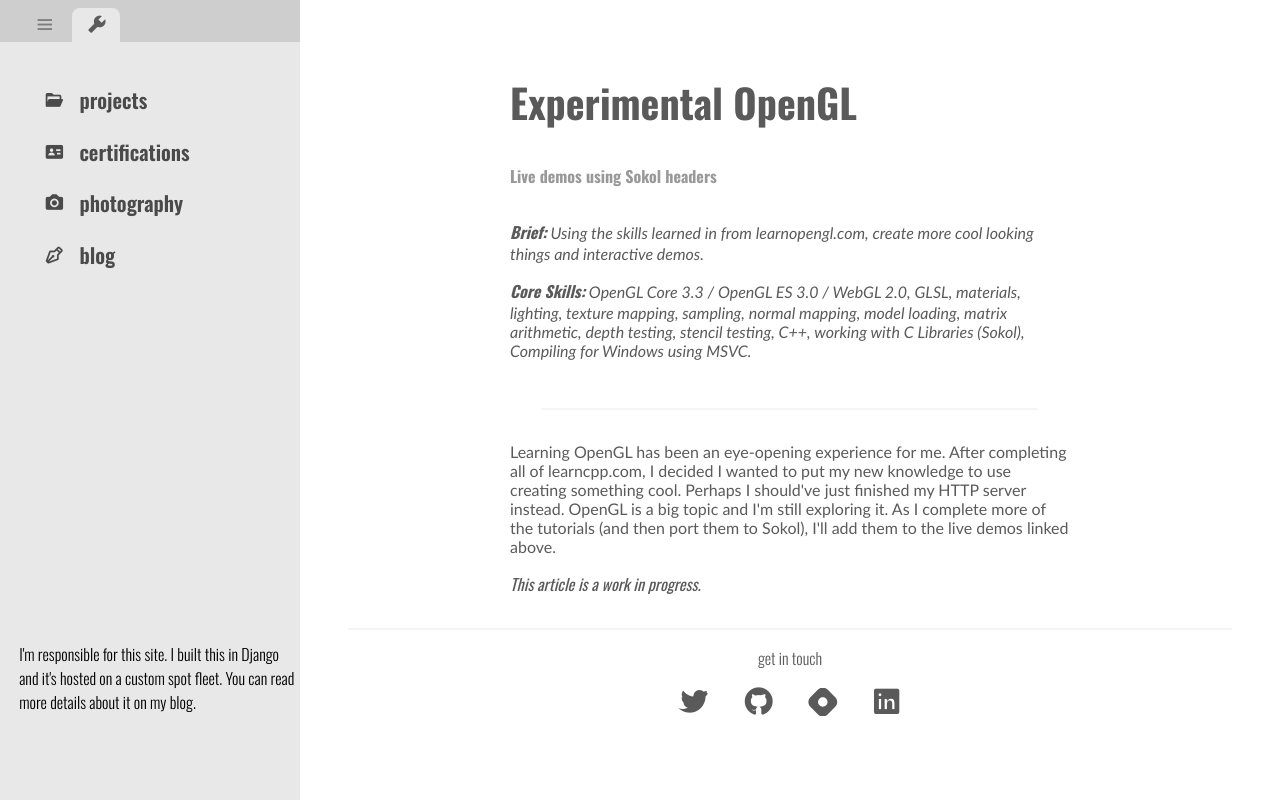
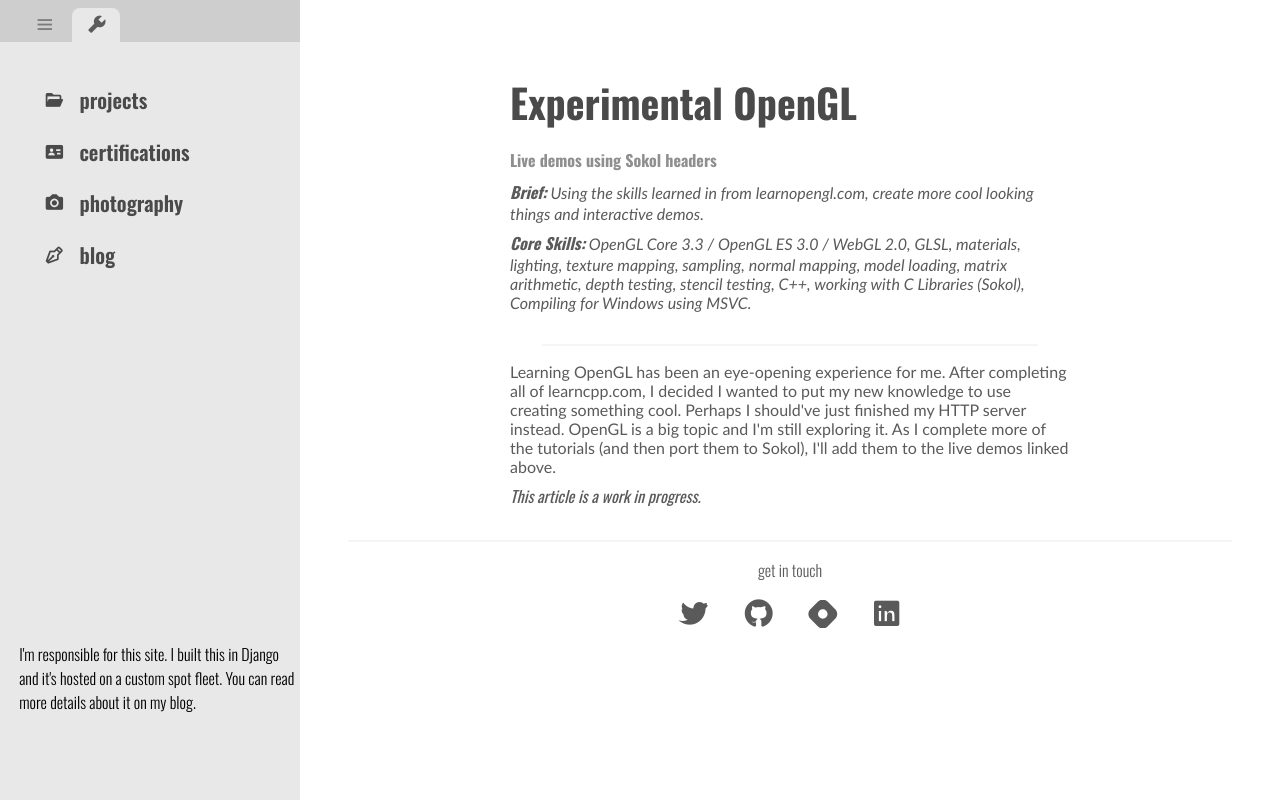
Before and after one commit to MountainBean/Online, a Django app: a page that uses samjd/templates/samjd/base.html in a window 1280 px wide. Run offline with Django 5.2, Linux system fonts and the light colour scheme; data comes from the database, SQL or seed files in the repository; both versions use the stored data as it was after the commit; data that the repository does not hold is empty.

Commit message:
fixes to cert propagator, styling cleanup

```diff
--- a/samjd/static/samjd/base.css
+++ b/samjd/static/samjd/base.css
@@ -3,6 +3,22 @@
     padding: 0;
     box-sizing: border-box;
     font-family: "Oswald", sans-serif;
+}
+
+h2 {
+    color: #5a5a5a;
+    font-size: 2.5rem;
+    margin: 3.5rem 0 0.5rem 0;
+}
+
+h4 {
+    color: #8f8f8f;
+    margin: 1rem 0 0 ;
+}
+
+h5 {
+    color: #aaaaaa;
+    margin: 1rem 0 0.2rem 0
 }
 
 html, body {
--- a/samjd/static/samjd/project_detail.css
+++ b/samjd/static/samjd/project_detail.css
@@ -1,15 +1,5 @@
-.project h2 {
-  color: #5a5a5a;
-  font-size: 2.5rem;
-  margin: 3.5rem 0 1rem 0;
-}
-.project h4 {
-  color: #999999;
-  margin: 2rem 0 0 ;
-}
-
 .project .data_list ul {
-    margin-top: 4rem;
+    margin: 2rem 0;
     display: flex;
     flex-wrap: wrap;
     gap: 1rem;
@@ -59,7 +49,16 @@
 .project p:not(.data_list p) {
   color: #5a5a5a;
   font-family: calibri;
-  padding-top: 1rem;
+  margin-bottom: 0.5rem;
+}
+
+.project p a:not(.data_list p a) {
+  font-family: calibri;
+}
+
+.project ul li:not(.data_list ul li) {
+  color: #5a5a5a;
+  font-family: calibri;
 }
 
 .project li::marker {
@@ -73,6 +72,7 @@
 .project img:not(.data_list img) {
   max-width: 35rem;
   width: 100%;
+  margin: 1rem;
 }
 
 
--- a/samjd/templates/samjd/base.html
+++ b/samjd/templates/samjd/base.html
@@ -17,7 +17,7 @@
     <link rel="preconnect" href="https://fonts.gstatic.com" crossorigin>
     <link href="https://fonts.googleapis.com/css2?family=Oswald:wght@200..700&family=Roboto+Slab:wght@100..900&display=swap" rel="stylesheet">
     <link href='https://unpkg.com/boxicons@2.1.4/css/boxicons.min.css' rel='stylesheet'>
-    <link rel="stylesheet" href="{% static "samjd/base.css" %}?ver=2">
+    <link rel="stylesheet" href="{% static "samjd/base.css" %}?ver=3">
     {% block css_files %}{% endblock css_files %}
 </head>
 <body>
--- a/samjd/templates/samjd/project_detail.html
+++ b/samjd/templates/samjd/project_detail.html
@@ -7,7 +7,7 @@
 {% endblock title %}
 
 {% block css_files %}
-<link rel="stylesheet" href="{% static "samjd/project_detail.css" %}?ver=3">
+<link rel="stylesheet" href="{% static "samjd/project_detail.css" %}?ver=4">
 {% endblock css_files %}
 
 {% block content %}
```
Also changed, not shown: db.sqlite3, 1 other file.
